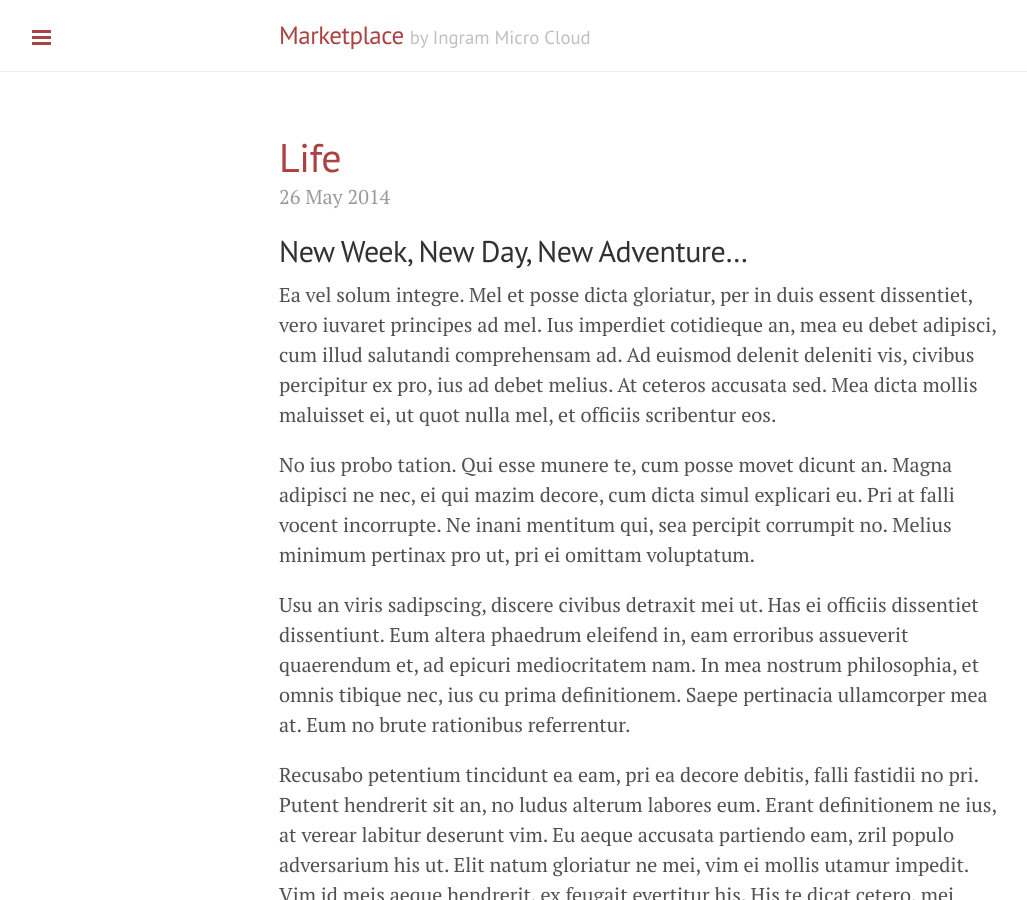
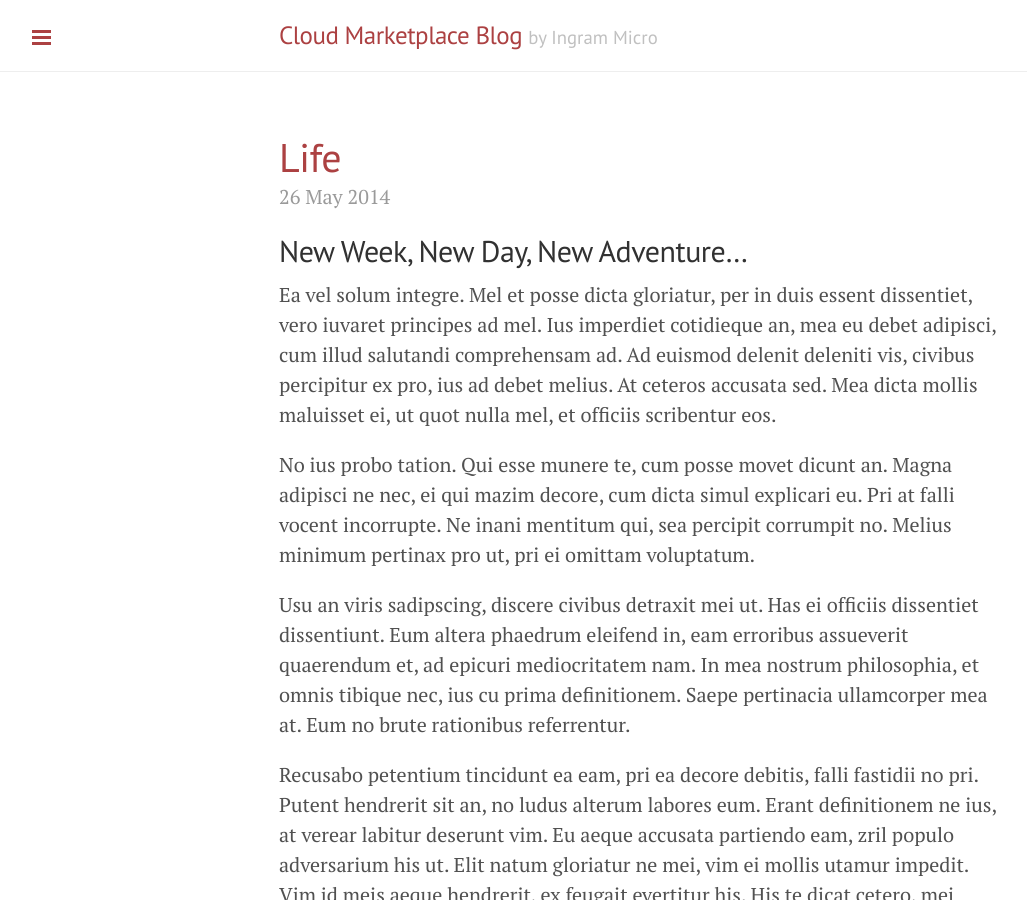
Before and after one commit to B-DAP/B-DAP.github.io, a Jekyll site: the page built from index.html, in a window 1280 px wide and 900 px high. Shown: the whole window, without its empty margins (1-1028 px from the left). Built offline with Jekyll 4.4.1, drawn with Linux system fonts in a browser that asks for light colours; Markdown is read by kramdown in place of the engine named in the settings; the list of posts is cut into pages by our own code.

Commit message:
Updated _config.yml

```diff
--- a/_config.yml
+++ b/_config.yml
@@ -6,8 +6,8 @@ highlighter:      pygments
 permalink:        pretty
 
 # Setup
-title:            Marketplace
-tagline:          'by Ingram Micro Cloud'
+title:            Cloud Marketplace Blog
+tagline:          'by Ingram Micro'
 description:      'Blog about Marketplace and stuff...'
 url:              b-dap.github.com
 paginate:         5
```
